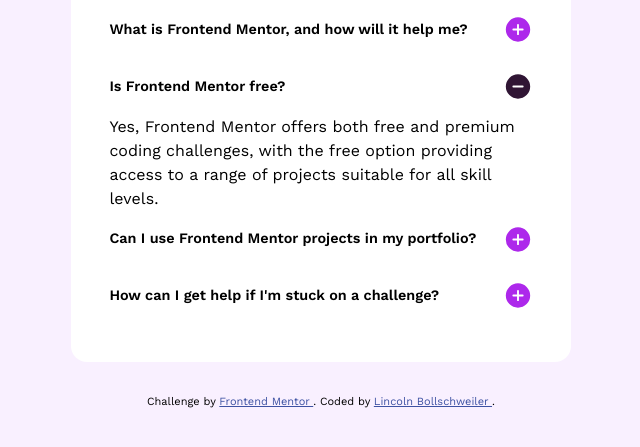
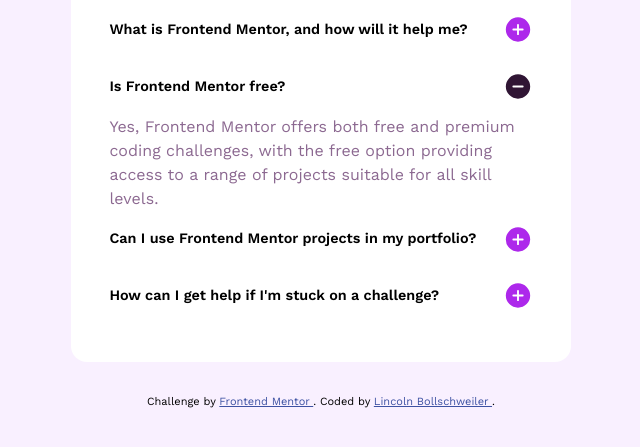
Before and after one commit to LincolnBollschweiler/frontendMentorFaqAccordion, a website built with Vite: page index.html in a window 1280 px wide. Both pictures are taken after a click on the button "Is Frontend Mentor free?". Shown: the part 263-710 px from the top of the page, without its empty margins (319-959 px from the left). Built offline with nearby package versions, Linux system fonts and the light colour scheme; files whose address does not match are found by name.

Commit message:
make <p> greyish-purple

```diff
--- a/src/sass/style.scss
+++ b/src/sass/style.scss
@@ -69,7 +69,8 @@
         }
 
         // FEM Community: I need help getting the paragraphs to transition in and out
-        // p {
+        p {
+          color: $grayish-purple;
           //   // height: 0;
           //   visibility: hidden;
           //   // transition: opacity 0.9s ease;
@@ -79,7 +80,7 @@
           //     // height: auto;
           //     visibility: visible;
           //   }
-        // }
+        }
       }
     }
   }
```
Lines whose indentation alone changed are shown as unchanged.
